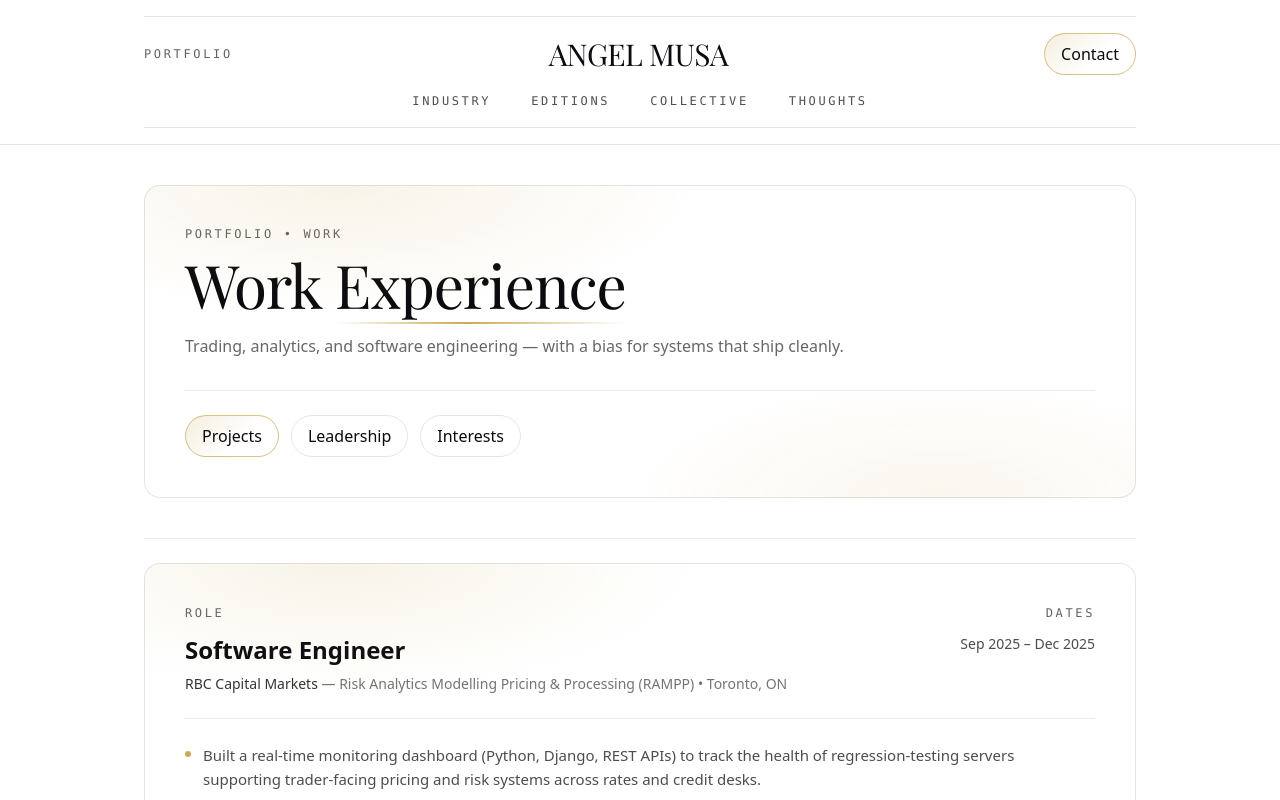
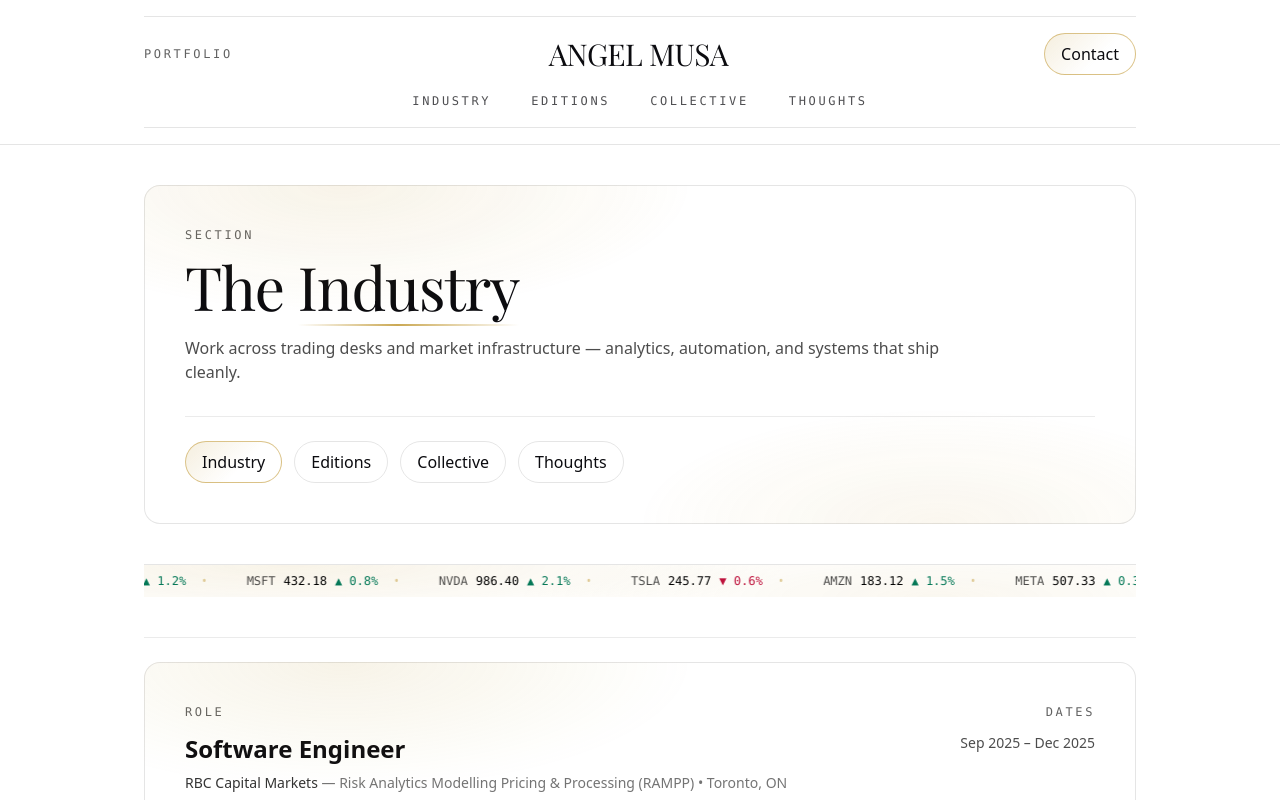
Before and after one commit to angel-musa/angelmusa, a Next.js app: page /industry in a window 1280 px wide. Shown: the top 800 px of the page. Built offline with nearby package versions, Linux system fonts and the light colour scheme; a web font is replaced by a local one.

Commit message:
updated subpage headers to match theme + fixed routing bug

```diff
--- a/app/collective/page.tsx
+++ b/app/collective/page.tsx
@@ -42,12 +42,12 @@ export default function CollectivePage() {
       </header>
 
       <section className="space-y-6">
-        <div className="flex items-end justify-between">
+        {/* <div className="flex items-end justify-between">
           <div>
             <div className="meta">Highlights</div>
             <h2 className="display mt-2 text-2xl md:text-3xl">Selected</h2>
           </div>
-        </div>
+        </div> */}
 
         <div className="rule" />
 
--- a/app/editions/page.tsx
+++ b/app/editions/page.tsx
@@ -1,5 +1,8 @@
 // app/projects/page.tsx
+
+import Link from "next/link";
 export const revalidate = 3600; // cache for 1h
+
 
 type Repo = {
   id: number;
@@ -91,24 +94,37 @@ export default async function ProjectsPage() {
   return (
     <section className="space-y-8">
       {/* Vogue-style header */}
+      {/* Editions-style header (matches Industry) */}
       <header className="paper glitter p-8 md:p-10">
-        <div className="meta text-xs text-black/50">Portfolio • Projects</div>
+        <div className="meta">Section</div>
         <h1 className="display mt-3 text-4xl md:text-6xl leading-[0.95]">
-          Personal <span className="headline-underline">Projects</span>
+          The <span className="headline-underline">Editions</span>
         </h1>
-        <p className="mt-5 max-w-3xl text-[15px] md:text-base text-black/60">
-          A curated set of builds across trading tools, research pipelines, and clean interfaces. Click a
-          card for an overview and setup notes.
+        <p className="mt-5 max-w-3xl text-[15px] md:text-base text-black/70">
+          Tools, experiments, and research projects — dashboards, backtests, and small systems collected as standalone pieces.
         </p>
 
         <div className="mt-8 rule" />
 
+        {/* Top nav (same as Industry, routes to new structure) */}
         <div className="mt-6 flex flex-wrap gap-3">
-          <a className="btn btn-gold" href="https://github.com/angel-musa" target="_blank" rel="noreferrer">
+          <Link className="btn" href="/industry">Industry</Link>
+          <Link className="btn btn-gold" href="/editions">Editions</Link>
+          <Link className="btn" href="/collective">Collective</Link>
+          <Link className="btn" href="/thoughts">Thoughts</Link>
+
+          {/* optional external link (kept from your old header) */}
+          <a
+            className="btn"
+            href="https://github.com/angel-musa"
+            target="_blank"
+            rel="noreferrer"
+          >
             GitHub <span aria-hidden>↗</span>
           </a>
         </div>
       </header>
+
 
       {/* subtle section label + divider (gold shows via underline + glitter) */}
       {/* <div className="flex items-end justify-between">
--- a/app/industry/page.tsx
+++ b/app/industry/page.tsx
@@ -1,5 +1,9 @@
-// app/work/page.tsx
+// app/industry/page.tsx
 "use client";
+
+import Link from "next/link";
+import TickerTape from "../../components/TickerTape";
+
 
 type Role = {
   title: string;
@@ -61,36 +65,43 @@ const ROLES: Role[] = [
   },
 ];
 
-export default function WorkPage() {
+export default function IndustryPage() {
   return (
     <div className="space-y-10">
-      {/* Vogue-style header */}
+      {/* Match Collective header style */}
       <header className="paper glitter p-8 md:p-10">
-        <div className="meta text-xs text-black/50">Portfolio • Work</div>
+        <div className="meta">Section</div>
         <h1 className="display mt-3 text-4xl md:text-6xl leading-[0.95]">
-          Work <span className="headline-underline">Experience</span>
+          The <span className="headline-underline">Industry</span>
         </h1>
-        <p className="mt-5 max-w-3xl text-[15px] md:text-base text-black/60">
-          Trading, analytics, and software engineering — with a bias for systems that ship cleanly.
+        <p className="mt-5 max-w-3xl text-[15px] md:text-base text-black/70">
+          Work across trading desks and market infrastructure — analytics, automation, and systems that ship cleanly.
         </p>
 
         <div className="mt-8 rule" />
 
+
+        {/* Correct routes for your new structure */}
         <div className="mt-6 flex flex-wrap gap-3">
-          <a className="btn btn-gold" href="/projects">Projects</a>
-          <a className="btn" href="/leadership">Leadership</a>
-          <a className="btn" href="/interests">Interests</a>
+          <Link className="btn btn-gold" href="/industry">
+            Industry
+          </Link>
+          <Link className="btn" href="/editions">
+            Editions
+          </Link>
+          <Link className="btn" href="/collective">
+            Collective
+          </Link>
+          <Link className="btn" href="/thoughts">
+            Thoughts
+          </Link>
         </div>
       </header>
 
+      <TickerTape />
+
       {/* Roles */}
       <section className="space-y-6">
-        {/* <div className="flex items-end justify-between">
-          <div>
-            <div className="meta text-xs text-black/50">Section</div>
-            <h2 className="display mt-2 text-2xl md:text-3xl">Roles</h2>
-          </div>
-        </div> */}
         <div className="rule" />
 
         <div className="grid grid-cols-1 gap-6">
@@ -104,7 +115,6 @@ export default function WorkPage() {
                 "focus:outline-none focus:ring-2 focus:ring-[rgba(var(--gold-rgb)/0.40)]",
               ].join(" ")}
             >
-              {/* subtle gold corner highlight on hover */}
               <div
                 className="pointer-events-none absolute inset-0 rounded-2xl opacity-0 group-hover:opacity-100 transition"
                 style={{
@@ -145,16 +155,16 @@ export default function WorkPage() {
                 ))}
               </ul>
 
-              {/* gold hairline at bottom */}
               <div
                 className="pointer-events-none absolute left-8 right-8 bottom-6 h-px opacity-70"
                 style={{
-                  background:
-                    "linear-gradient(90deg, transparent, rgba(var(--gold-rgb)/0.70), transparent)",
+                  background: "linear-gradient(90deg, transparent, rgba(var(--gold-rgb)/0.70), transparent)",
                 }}
               />
             </section>
           ))}
+
+          <TickerTape />
         </div>
       </section>
     </div>
```
